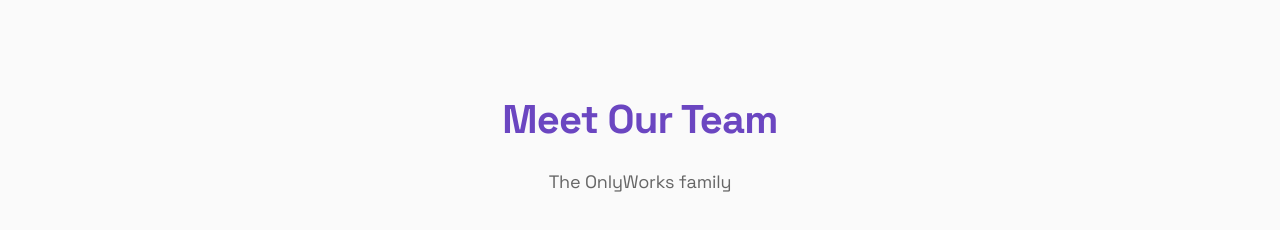
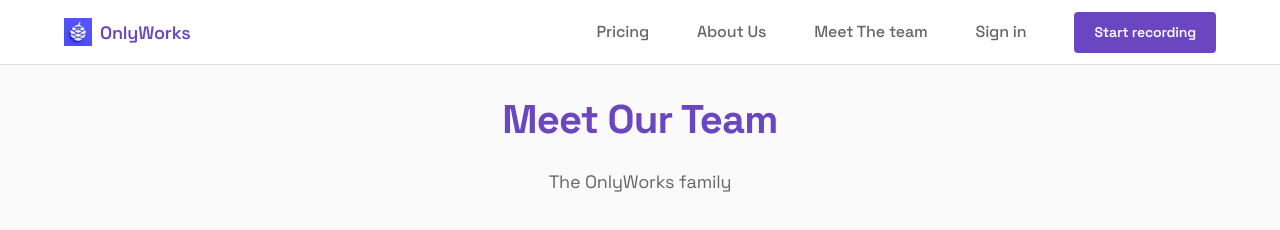
Before and after one commit to Namkha-yolo/onlyworks, a website: page team.html in a window 1280 px wide. Drawn offline with Linux system fonts and the light colour scheme.

Commit message:
Update team.html

```diff
--- a/team.html
+++ b/team.html
@@ -12,6 +12,25 @@
   <link rel="shortcut icon" href="logo.png" type="image/png">
   <link rel="apple-touch-icon" href="logo.png">
 </head>
+<header id="header">
+    <nav class="container">
+      <a href="/" class="logo">
+        <img src="logo.png" alt="OnlyWorks Logo">
+        OnlyWorks
+      </a>
+      <ul class="nav-links">
+        <li><a href="pricing.html">Pricing</a></li>
+        <li><a href="aboutus.html">About Us</a></li>
+        <li><a href="team.html">Meet The team</a></li>
+        <li><a href="/register.html">Sign in</a>
+        <li class="divider"></li>
+      </ul>
+      <a href="/register.html" class="cta-button">Start recording</a>
+      <div class="mobile-menu-btn">
+        <i class="fas fa-bars"></i>
+      </div>
+    </nav>
+  </header>
 <body>
   <section class="features" id="features">
     <div class="container">
```
